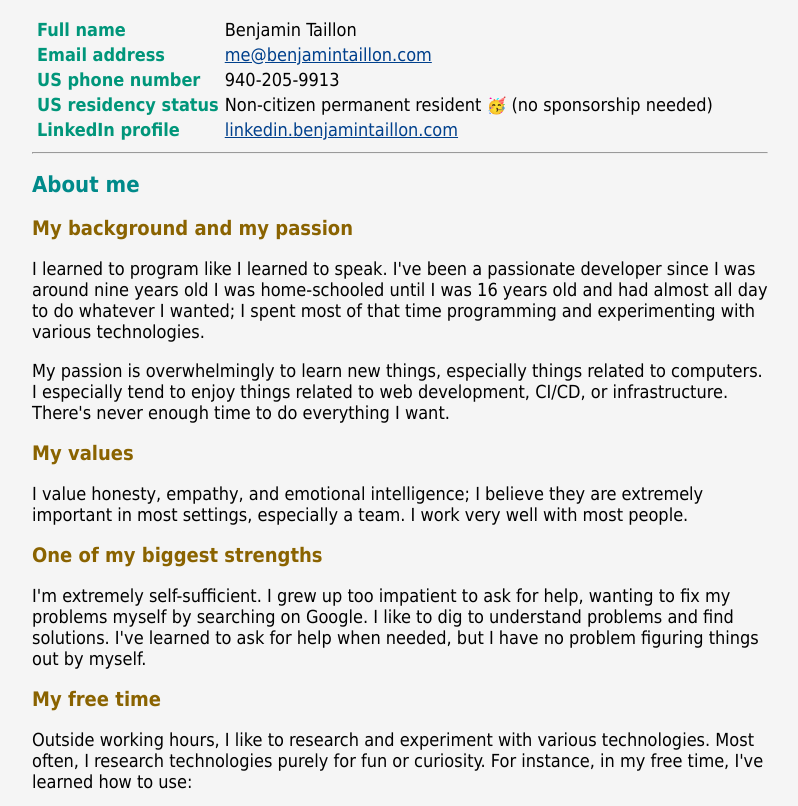
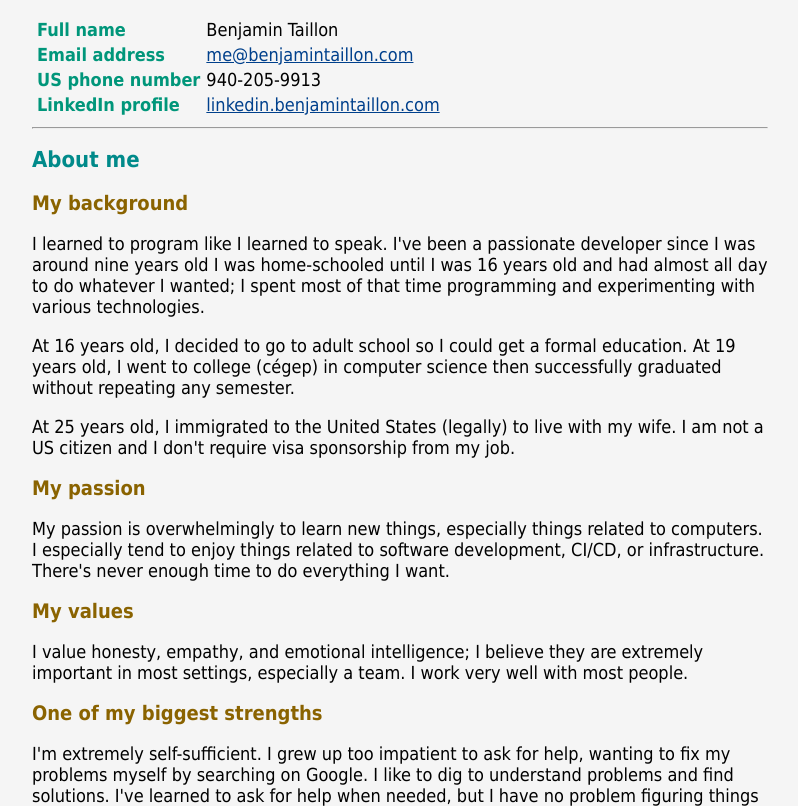
Before and after one commit to Benjamint22/resume, a website: page resume.html in a window 1280 px wide. Shown: the top 806 px of the page, without its empty margins (240-1038 px from the left). Drawn offline with Linux system fonts and the light colour scheme.

Commit message:
updated history & immigration details

```diff
--- a/resume.html
+++ b/resume.html
@@ -145,13 +145,6 @@
             <td>940-205-9913</td>
           </tr>
           <tr>
-            <th>US residency status</th>
-            <td>
-              Non-citizen permanent resident
-              <span class="decoration">&#32;🥳</span> (no sponsorship needed)
-            </td>
-          </tr>
-          <tr>
             <th>LinkedIn profile</th>
             <td>
               <a href="https://linkedin.benjamintaillon.com"
@@ -164,7 +157,7 @@
       <hr />
       <h1>About me</h1>
       <article>
-        <h2>My background and my passion</h2>
+        <h2>My background</h2>
         <p>
           I learned to program like I learned to speak. I've been a passionate
           developer since I was around nine years old I was home-schooled until
@@ -173,10 +166,24 @@
           technologies.
         </p>
         <p>
+          At 16 years old, I decided to go to adult school so I could get a
+          formal education. At 19 years old, I went to college (cégep) in
+          computer science then successfully graduated without repeating any
+          semester.
+        </p>
+        <p>
+          At 25 years old, I immigrated to the United States (legally) to live
+          with my wife. I am not a US citizen and I don't require visa
+          sponsorship from my job.
+        </p>
+      </article>
+      <article>
+        <h2>My passion</h2>
+        <p>
           My passion is overwhelmingly to learn new things, especially things
-          related to computers. I especially tend to enjoy things related to web
-          development, CI/CD, or infrastructure. There's never enough time to do
-          everything I want.
+          related to computers. I especially tend to enjoy things related to
+          software development, CI/CD, or infrastructure. There's never enough
+          time to do everything I want.
         </p>
       </article>
       <article>
@@ -358,7 +365,7 @@
     <section id="education" class="no-break">
       <h1>My education</h1>
       <article>
-        <h2>DEC, Software Development, Cégep Garneau</h2>
+        <h2>DEC, Computer Science, Cégep Garneau</h2>
         <div class="time-span">
           From <time datetime="2017">2017</time> to
           <time datetime="2019">2019</time>
```
